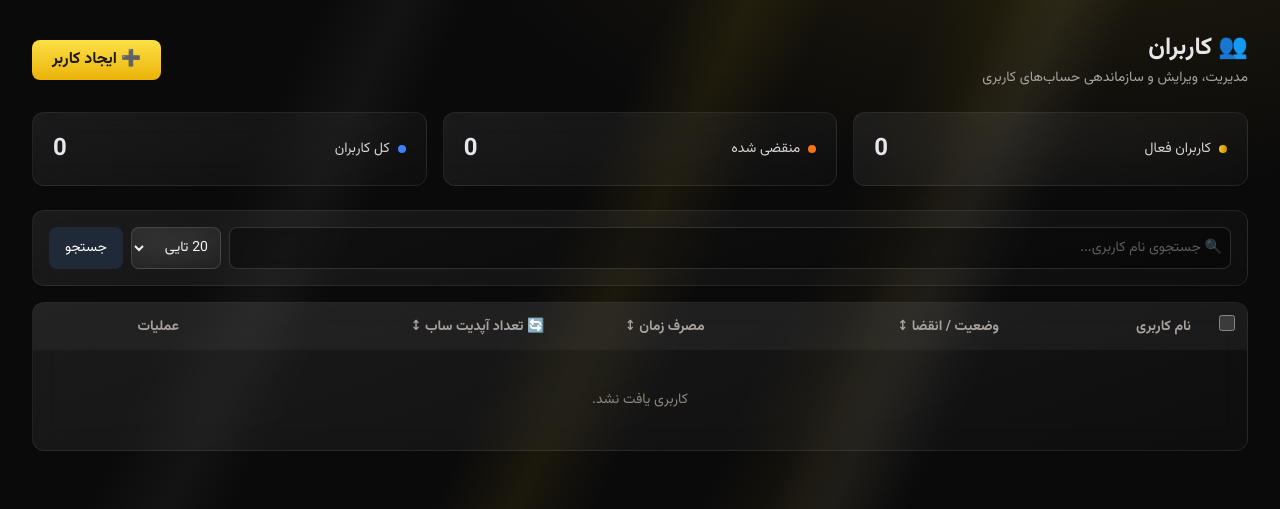
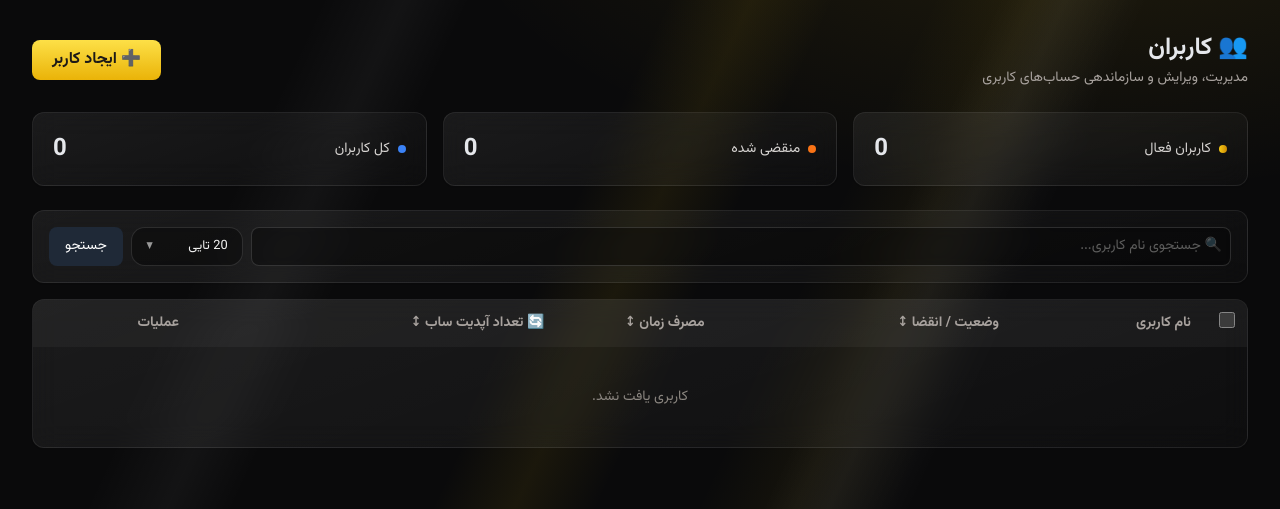
Before and after one commit to asd1asd00000/conf-to-sub, a FastAPI app: page /admin/users in a window 1280 px wide. Shown: the part 55-564 px from the top of the page. Run offline with FastAPI, Linux system fonts and the light colour scheme; the visitor is signed in with stand-in values (Sample User, id 1); style sheets or scripts are compiled from the project's sources.

Commit message:
Replace select with button menu for per_page options

```diff
--- a/app/templates/users.html
+++ b/app/templates/users.html
@@ -31,11 +31,16 @@
     <form method="get" action="/admin/users" class="flex flex-col md:flex-row gap-2">
         <input type="text" name="q" value="{{ q }}" placeholder="🔍 جستجوی نام کاربری..." class="w-full md:flex-1 p-2 border border-gray-300 rounded-lg focus:ring-2 focus:ring-blue-500 focus:outline-none text-sm">
         <div class="flex gap-2">
-            <select name="per_page" class="flex-1 md:flex-none border border-gray-300 rounded-lg text-sm p-2 bg-white">
-                {% for n in [10, 20, 50, 100] %}
-                <option value="{{ n }}" {{ 'selected' if per_page == n }}>{{ n }} تایی</option>
-                {% endfor %}
-            </select>
+            <div class="menu relative flex-1 md:flex-none md:w-28">
+                <button type="button" class="menu-btn" onclick="toggleMenu(this)">
+                    <span>{{ per_page }} تایی</span><span class="text-[9px] opacity-60">▼</span>
+                </button>
+                <div class="menu-panel hidden">
+                    {% for n in [10, 20, 50, 100] %}
+                    <a href="?per_page={{ n }}&sort={{ sort }}&order={{ order }}{% if q %}&q={{ q }}{% endif %}" class="menu-item {{ 'menu-active' if per_page == n }}">{{ n }} تایی{{ ' ✓' if per_page == n }}</a>
+                    {% endfor %}
+                </div>
+            </div>
             <button class="flex-1 md:flex-none bg-gray-800 text-white px-4 py-2 rounded-lg text-sm">جستجو</button>
             {% if q %}<a href="/admin/users" class="flex-1 md:flex-none text-center bg-gray-200 text-gray-700 px-4 py-2 rounded-lg text-sm">حذف فیلتر</a>{% endif %}
         </div>
```
